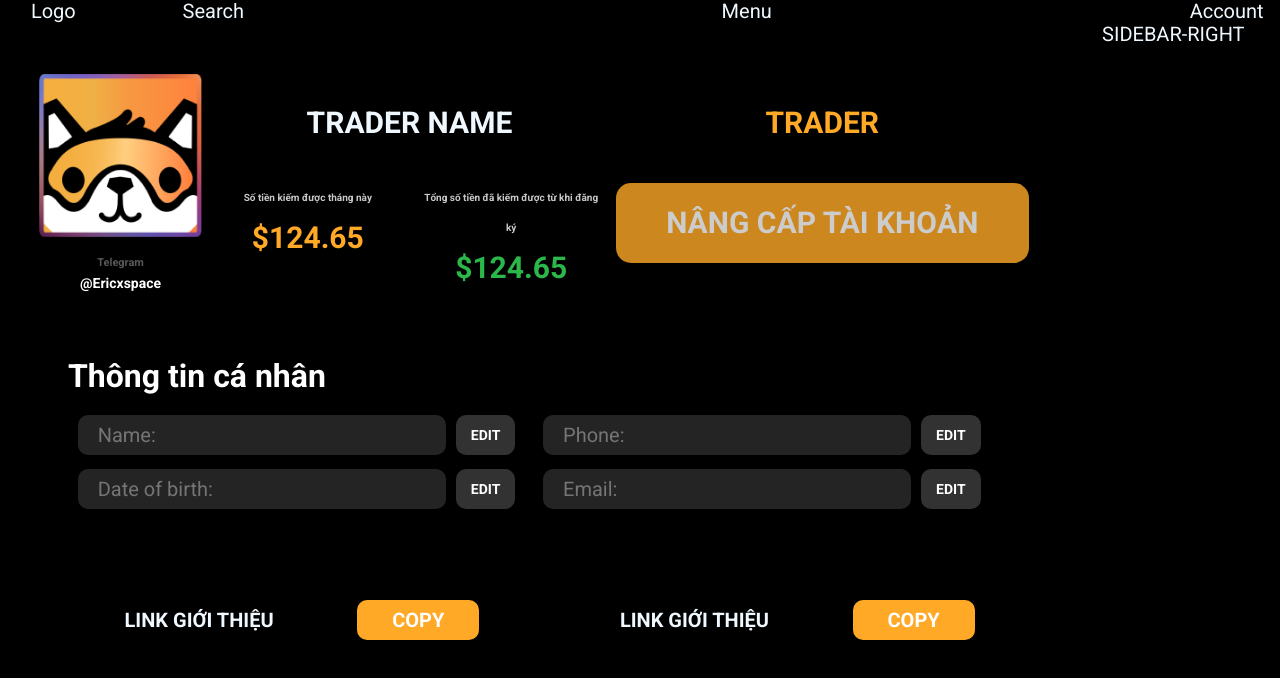
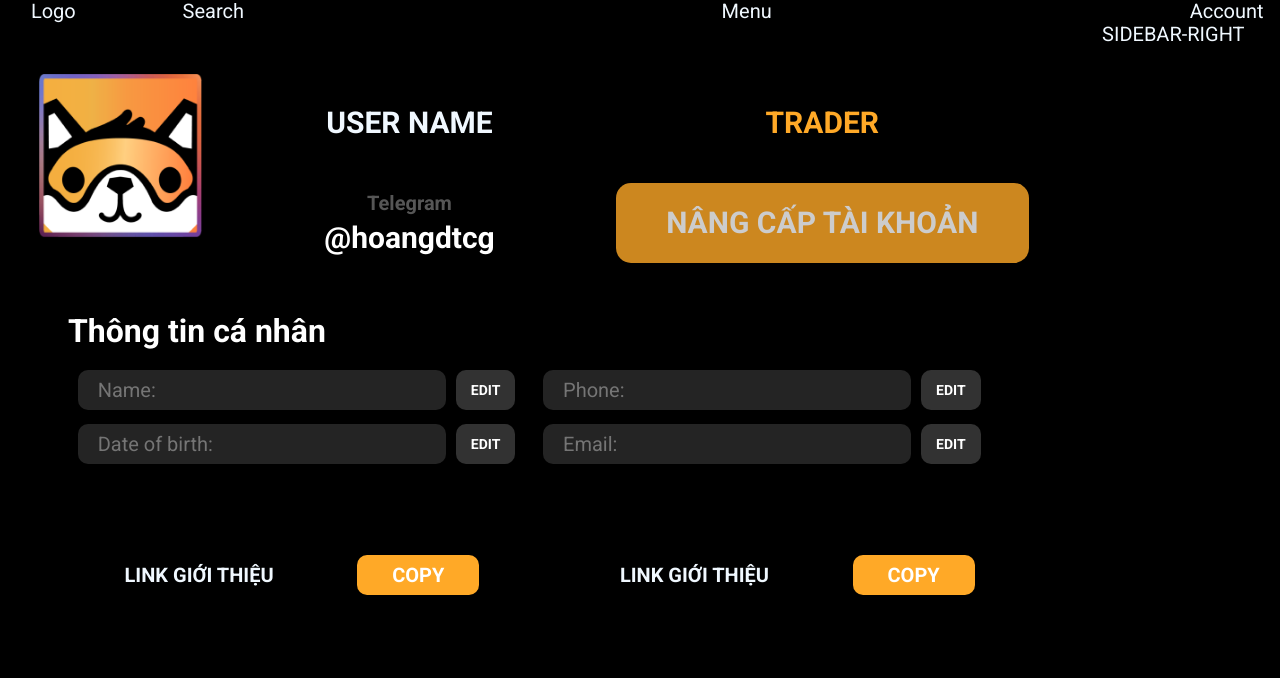
Before and after one commit to hoangdtcg/puppies-hub-new-fe, a plain HTML site: page user-detail.html in a window 1280 px wide. Drawn offline with nearby package versions, Linux system fonts and the light colour scheme.

```diff
--- a/assets/css/user-detail/main.css
+++ b/assets/css/user-detail/main.css
@@ -73,7 +73,7 @@
     height: 60px;
 }
 
-.main-body .info-box .social {
+.main-body .social {
     padding-left: 5px;
 }
 
@@ -84,7 +84,7 @@
 }
 
 
-.main-body .info-box .social .telegram {
+.main-body .social .telegram {
     color: #575757;
     font-size: 0.55rem;
     line-height: 10px;
@@ -92,7 +92,7 @@
 
 }
 
-.main-body .info-box .social .social-add {
+.main-body .social .social-add {
     font-size: 0.7rem;
     line-height: 30px;
     color: var(--white-color);
@@ -338,3 +338,26 @@
 .acc-up .btn {
     border-radius: 15px;
 }
+
+p.title {
+}
+
+.user-telegram .box-mini .title {
+    color: #565656;
+}
+.main-body .trade-info-box .user-telegram{
+    padding: 0!important;
+}
+
+.main-body .trade-info-box .user-telegram .box-mini .title {
+    font-size: 1rem;
+    color: #565656;
+    line-height: 40px;
+}
+
+.main-body .trade-info-box .user-telegram .box-mini .body {
+    font-size: 1.5rem;
+    color: var(--white-color);
+    line-height: 30px;
+    height: 40px;
+}
--- a/user-detail.html
+++ b/user-detail.html
@@ -40,13 +40,12 @@
                             <img src="./assets/img/user-detail/avt.png" alt="">
                         </div>
                         <div class="row">
-                            <!--                            <div class="trade-btn p-6 t-6 m-6">-->
-                            <!--                                <p>Trader</p>-->
-                            <!--                            </div>-->
-                            <div class="social col p-12 t-12 m-12">
-                                <p class="telegram">Telegram</p>
-                                <p class="social-add">@Ericxspace</p>
-                            </div>
+<!--                            Nếu là trader thì telegram ở đây, là user ẩn cái này-->
+<!--                            <div class="social col p-12 t-12 m-12">-->
+<!--                                <p class="telegram">Telegram</p>-->
+<!--                                <p class="social-add">@Ericxspace</p>-->
+<!--                            </div>-->
+<!--                            ----------------------------------------->
                         </div>
                     </div>
 
@@ -54,25 +53,36 @@
                         <div class="row">
                             <div class="col p-12 t-12 m-12">
                                 <div class="trade-name">
-                                    <h2>TRADER NAME</h2>
+                                    <h2>USER NAME</h2>
                                 </div>
                             </div>
                         </div>
 
                         <div class="p-12 t-12 m-12">
                             <div class="row">
-                                <div class="earn-money col p-6 t-6 m-12">
+<!--                                TRADER-->
+<!--                                <div class="earn-money col p-6 t-6 m-12">-->
+<!--                                    <div class="box-mini">-->
+<!--                                        <p class="title">Số tiền kiếm được tháng này</p>-->
+<!--                                        <p class="body">$124.65</p>-->
+<!--                                    </div>-->
+<!--                                </div>-->
+<!--                                <div class="earn-money-register col p-6 t-6 m-12">-->
+<!--                                    <div class="box-mini">-->
+<!--                                        <p class="title">Tổng số tiền đã kiếm được từ khi đăng ký</p>-->
+<!--                                        <p class="body">$124.65</p>-->
+<!--                                    </div>-->
+<!--                                </div>-->
+
+<!--                                USER-->
+                                <div class="earn-money-register user-telegram col p-12 t-12 m-12">
                                     <div class="box-mini">
-                                        <p class="title">Số tiền kiếm được tháng này</p>
-                                        <p class="body">$124.65</p>
+                                        <p class="title">Telegram</p>
+                                        <p class="body">@hoangdtcg</p>
                                     </div>
                                 </div>
-                                <div class="earn-money-register col p-6 t-6 m-12">
-                                    <div class="box-mini">
-                                        <p class="title">Tổng số tiền đã kiếm được từ khi đăng ký</p>
-                                        <p class="body">$124.65</p>
-                                    </div>
-                                </div>
+
+
                             </div>
                         </div>
                     </div>
```
